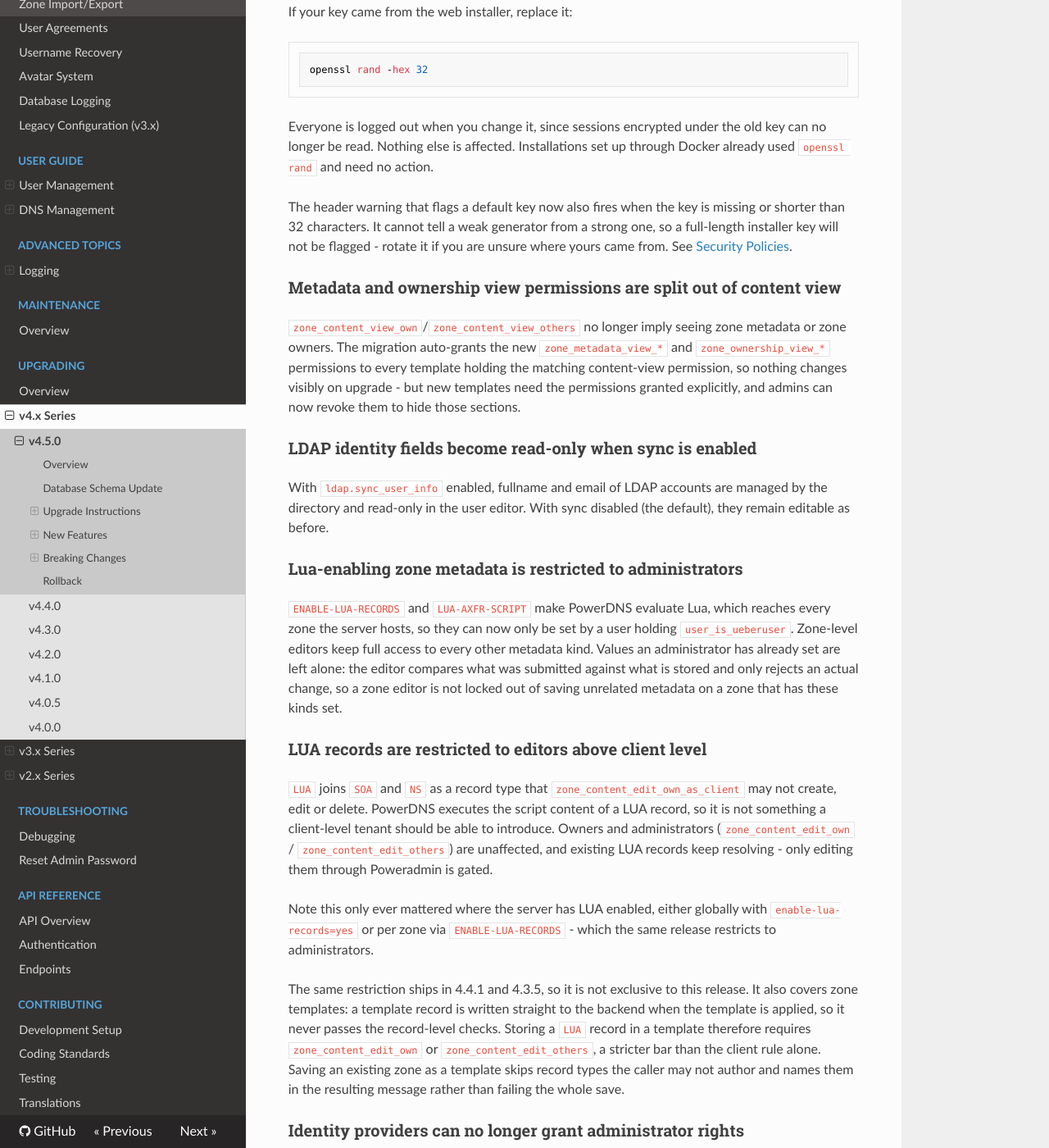
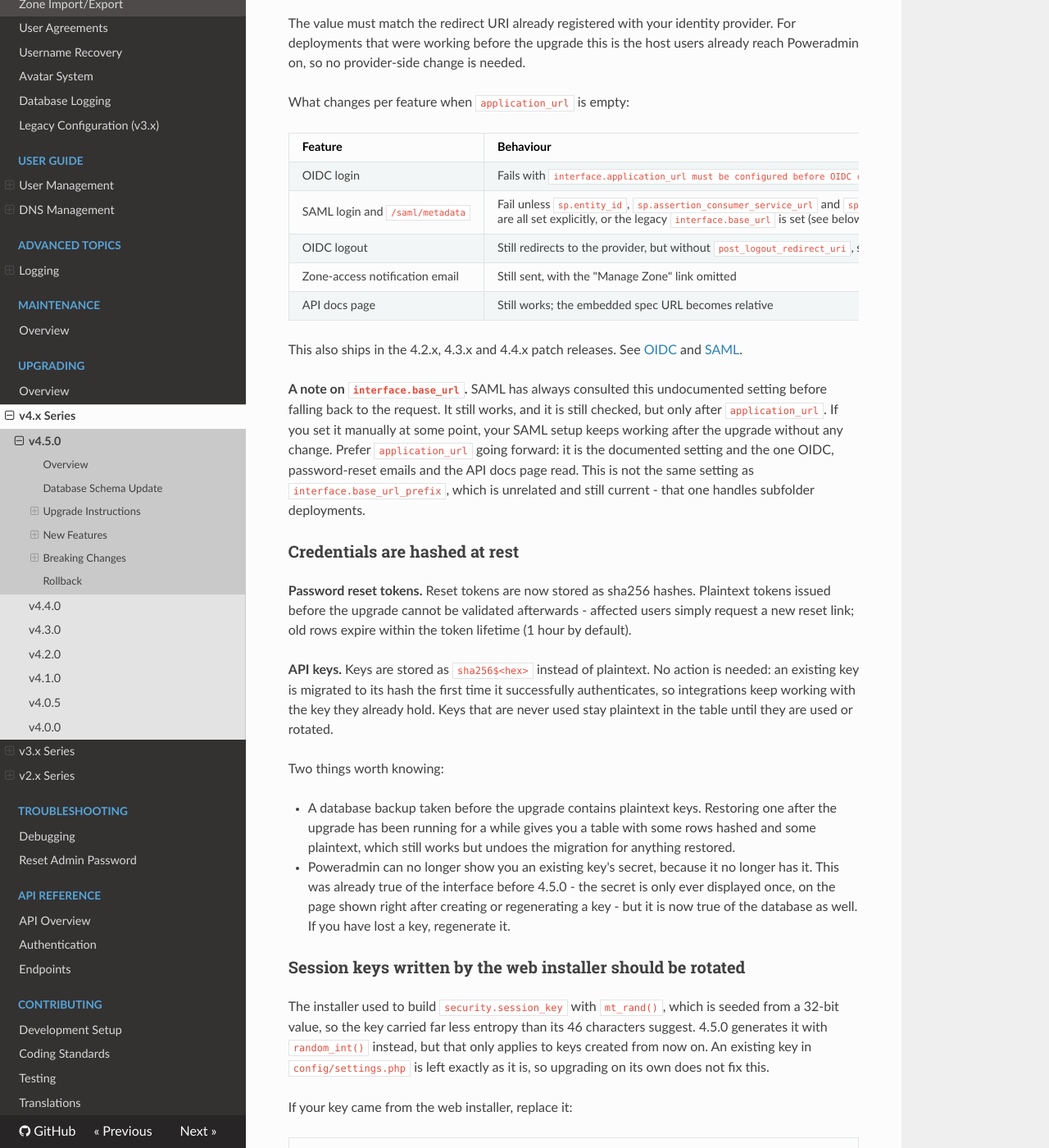
Before and after one commit to poweradmin/poweradmin-docs, an MkDocs documentation site: the page built from docs/upgrading/v4.5.0.md, in a window 1280 px wide and 1400 px high, scrolled down 7112 px. Shown: the whole window at 82% size. Built offline with MkDocs 1.6.1, drawn with Linux system fonts in a browser that asks for light colours; nearby versions of some CDN libraries; some of the changed text lies outside the part shown.

Commit message:
docs(upgrading): document the v1 removal, credential hashing and lockout changes in the 4.5.0 notes

```diff
--- a/docs/upgrading/v4.5.0.md
+++ b/docs/upgrading/v4.5.0.md
@@ -42,9 +42,10 @@
 
 ### Prerequisites
 
-- Poweradmin v4.4.0
+- Poweradmin v4.4.x
 - PHP 8.2 or later
 - Database backup
+- Any integration still on API v1 migrated to v2 (see [Breaking Changes](#api-v1-is-removed))
 
 If you are upgrading from an older release, run the intermediate migration scripts first (4.3.0, then 4.4.0, then 4.5.0). Do not skip versions.
 
@@ -191,6 +192,25 @@
 
 ## Breaking Changes
 
+### API v1 is removed
+
+Public API v1 was deprecated in 4.3.0 and is gone in 4.5.0. Every `/api/v1` path now answers `410 Gone` for every HTTP verb, with a `Link: </api/v2/>; rel="successor-version"` header and a JSON error body. **Migrate your integrations to `/api/v2` before upgrading**, or they will stop working the moment the new files are in place.
+
+The original sunset notice named 2026-09-01 and version 4.4.0. Version 4.4.0 shipped with v1 still present, so the removal lands here instead. Only the version label was wrong; the intent is unchanged.
+
+Two differences catch most v1 clients out:
+
+- **Responses are wrapped.** v2 returns `{success, data, message}`, and list payloads nest one level deeper: `data.zones`, `data.users`, `data.templates`, `data.records`, where v1 returned a bare array. Zone list items expose `id`; user records expose `user_id`.
+- **One path was renamed.** `/api/v1/permission_templates` is `/api/v2/permission-templates`, with a hyphen.
+
+Your API keys keep working as they are. Authentication is unchanged, and the new read-only and operation-scope restrictions are opt-in, so an existing key stays unrestricted until an administrator narrows it.
+
+The API documentation is generated from v2 only. `/api/docs/v1/json` is removed, and the Swagger UI no longer shows a version selector. The unversioned `/api/docs/json` serves the v2 spec, so existing bookmarks keep working.
+
+The 4.2.x, 4.3.x and 4.4.x lines still ship v1. If you are not ready to migrate, stay on one of those.
+
+See the [API Overview](../api/overview.md) for the full v1-to-v2 comparison.
+
 ### `interface.application_url` is now required for OIDC and SAML
 
 Poweradmin no longer derives a host from the request when building URLs that leave the application. Under the official Docker image (FrankenPHP/Caddy) and under Apache's default `UseCanonicalName Off`, the web server takes `SERVER_NAME` from the client's `Host` header, so the previous fallback let a forged header steer the OAuth `redirect_uri` and the SAML `entityID`/ACS to another host.
@@ -212,16 +232,25 @@
 | Feature | Behaviour |
 |---------|-----------|
 | OIDC login | Fails with `interface.application_url must be configured before OIDC can be used` |
-| SAML login and `/saml/metadata` | Fail unless `sp.entity_id`, `sp.assertion_consumer_service_url` and `sp.single_logout_service_url` are all set explicitly |
+| SAML login and `/saml/metadata` | Fail unless `sp.entity_id`, `sp.assertion_consumer_service_url` and `sp.single_logout_service_url` are all set explicitly, or the legacy `interface.base_url` is set (see below) |
 | OIDC logout | Still redirects to the provider, but without `post_logout_redirect_uri`, so users are not returned to the login page |
 | Zone-access notification email | Still sent, with the "Manage Zone" link omitted |
 | API docs page | Still works; the embedded spec URL becomes relative |
 
 This also ships in the 4.2.x, 4.3.x and 4.4.x patch releases. See [OIDC](../configuration/oidc.md#interfaceapplication_url-must-be-set) and [SAML](../configuration/saml.md#interfaceapplication_url-must-be-set).
 
-### Password reset tokens are stored hashed
+**A note on `interface.base_url`.** SAML has always consulted this undocumented setting before falling back to the request. It still works, and it is still checked, but only after `application_url`. If you set it manually at some point, your SAML setup keeps working after the upgrade without any change. Prefer `application_url` going forward: it is the documented setting and the one OIDC, password-reset emails and the API docs page read. This is not the same setting as `interface.base_url_prefix`, which is unrelated and still current - that one handles subfolder deployments.
 
-Reset tokens are now stored as sha256 hashes. Plaintext tokens issued before the upgrade cannot be validated afterwards - affected users simply request a new reset link; old rows expire within the token lifetime (1 hour by default).
+### Credentials are hashed at rest
+
+**Password reset tokens.** Reset tokens are now stored as sha256 hashes. Plaintext tokens issued before the upgrade cannot be validated afterwards - affected users simply request a new reset link; old rows expire within the token lifetime (1 hour by default).
+
+**API keys.** Keys are stored as `sha256$<hex>` instead of plaintext. No action is needed: an existing key is migrated to its hash the first time it successfully authenticates, so integrations keep working with the key they already hold. Keys that are never used stay plaintext in the table until they are used or rotated.
+
+Two things worth knowing:
+
+- A database backup taken before the upgrade contains plaintext keys. Restoring one after the upgrade has been running for a while gives you a table with some rows hashed and some plaintext, which still works but undoes the migration for anything restored.
+- Poweradmin can no longer show you an existing key's secret, because it no longer has it. This was already true of the interface before 4.5.0 - the secret is only ever displayed once, on the page shown right after creating or regenerating a key - but it is now true of the database as well. If you have lost a key, regenerate it.
 
 ### Session keys written by the web installer should be rotated
 
@@ -306,6 +335,7 @@
 
 - The Records column in zone lists is no longer sortable in API backend mode. Record counts are now resolved only for the zones on the current page, so ordering by them would sort just that page rather than the whole list. The column header is plain text instead of a sort link, and a stale `count_records` sort carried over in a session falls back to sorting by name. SQL backend mode is unaffected and still sorts by record count.
 - The MFA failure counter is tracked per authentication stage; repeated wrong MFA codes can lock an account even after a correct password.
+- Two authentication paths that were previously exempt now count towards account lockout: the dynamic DNS endpoint, and HTTP Basic Auth on the public API. This only matters if you have turned lockout on - `security.account_lockout.enable_lockout` ships disabled - but if you have, an automated client retrying with stale credentials can now lock the account it belongs to. Check any DDNS client or service account whose credentials may be out of date before upgrading. See [Security Policies](../configuration/security-policies.md).
 - All other new features are additive or opt-in: new tables start empty, new settings default to prior behavior, and new permissions (except the auto-granted view split) are not assigned to any template.
 
 ## Rollback
```
